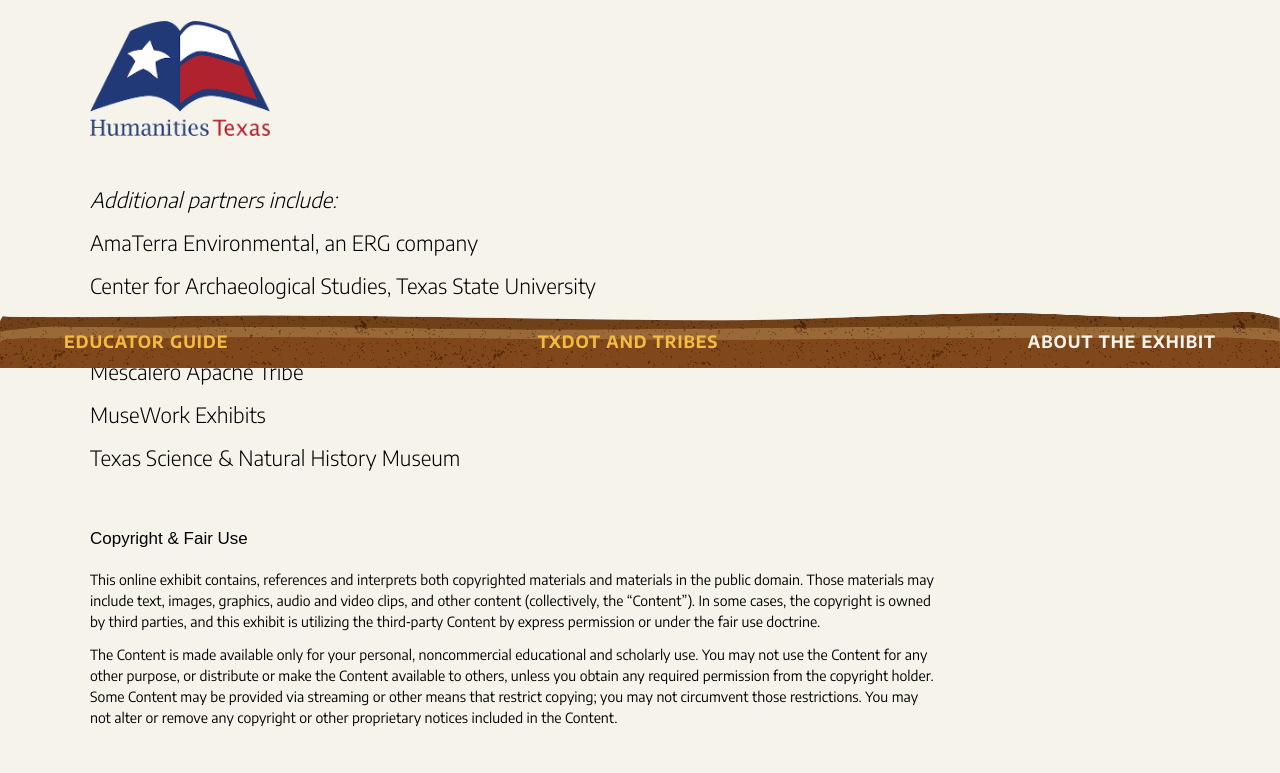
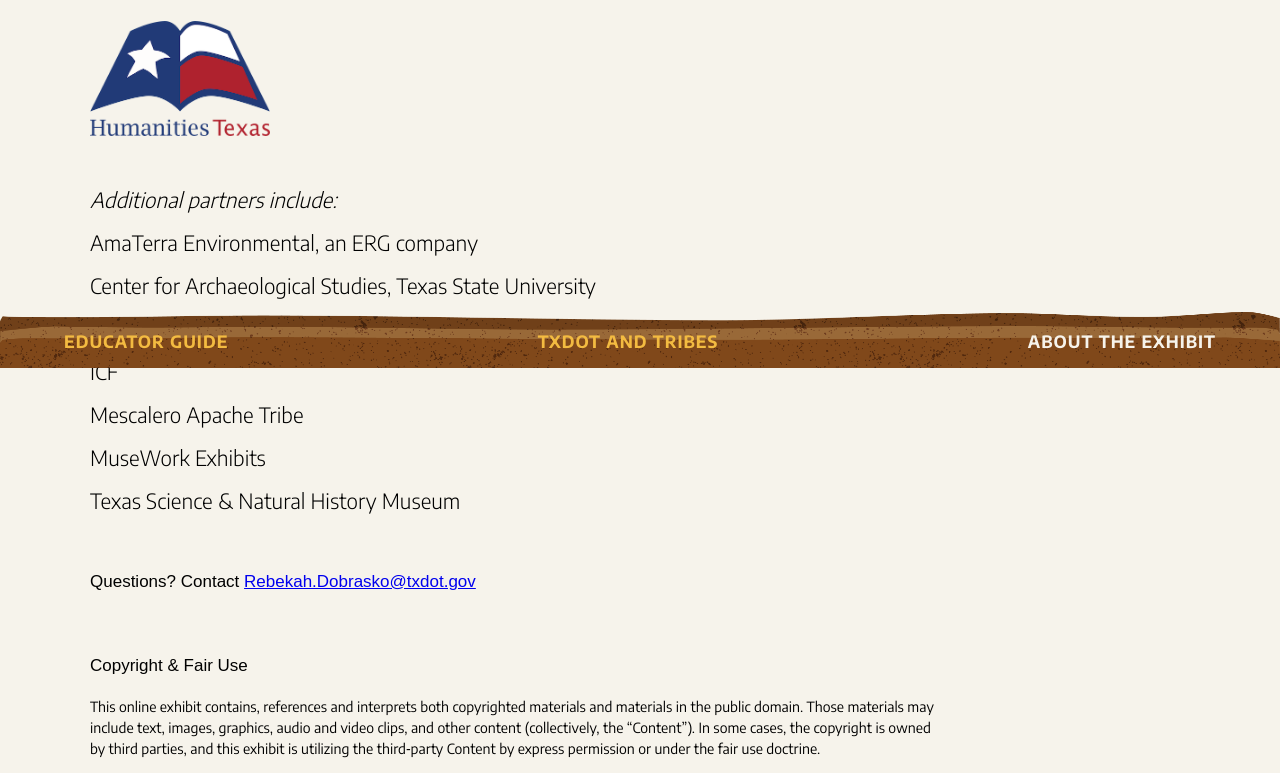
Before and after one commit to scottdickerson/paleoindian-site, a Next.js app: page /about in a window 1280 px wide. Shown: the part 432-1205 px from the top of the page. Built offline with nearby package versions, Linux system fonts and the light colour scheme; a web font is replaced by a local one.

Commit message:
feat: update video to be better and add a few things to about us

```diff
--- a/src/pages/about.tsx
+++ b/src/pages/about.tsx
@@ -59,6 +59,7 @@
                         Center for Archaeological Studies, Texas State
                         University
                     </li>
+                    <li>Gault School of Archaeological Research</li>
                     <li>ICF</li>
                     <li>Mescalero Apache Tribe</li>
                     <li>MuseWork Exhibits</li>
@@ -176,11 +177,25 @@
     </div>
 )
 
+const ContactSection = () => (
+    <div className={styles.copyrightSection}>
+        <section>
+            <span className={styles.copyrightTitle}>
+                Questions? Contact{' '}
+                <a href="emailto:Rebekah.Dobrasko@txdot.gov">
+                    Rebekah.Dobrasko@txdot.gov
+                </a>
+            </span>
+        </section>
+    </div>
+)
+
 const AboutTablet = () => (
     <div className={styles.tabletWrapper}>
         <Heading />
         <Description />
         <DetailsSection />
+        <ContactSection />
         <CopyrightSection />
     </div>
 )
@@ -199,6 +214,7 @@
                     <Description />
                 </div>
                 <DetailsSection />
+                <ContactSection />
                 <CopyrightSection />
             </div>
         </>
```
Also changed, not shown: 1 other file (tests, documents, lock files or other folders).
